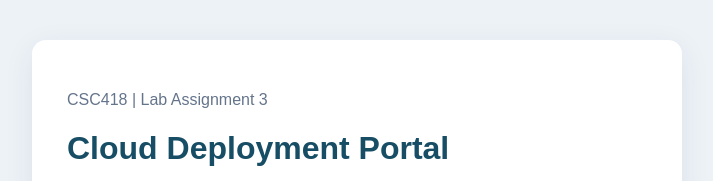
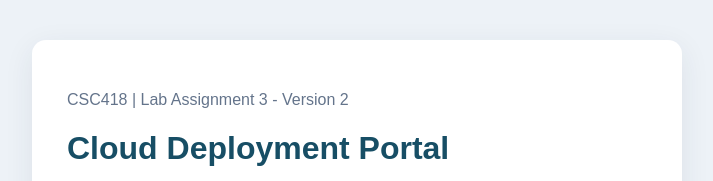
Before and after one commit to dawoodmughal01/cicd-assignment-SP23-BSE-032, a plain HTML site: page index.html in a window 1280 px wide. Shown: the top 181 px of the page, without its empty margins (283-996 px from the left). Drawn offline with Linux system fonts and the light colour scheme.

Commit message:
Update assignment website and demonstrate automatic deployment

```diff
--- a/index.html
+++ b/index.html
@@ -51,7 +51,7 @@
 </head>
 <body>
 <main>
-    <p class="subtitle">CSC418 | Lab Assignment 3</p>
+    <p class="subtitle">CSC418 | Lab Assignment 3 - Version 2</p>
     <h1 id="heading">Cloud Deployment Portal</h1>
     <p>Student: M Dawood Iqbal</p>
     <p id="roll">Roll Number: SP23-BSE-032</p>
```
